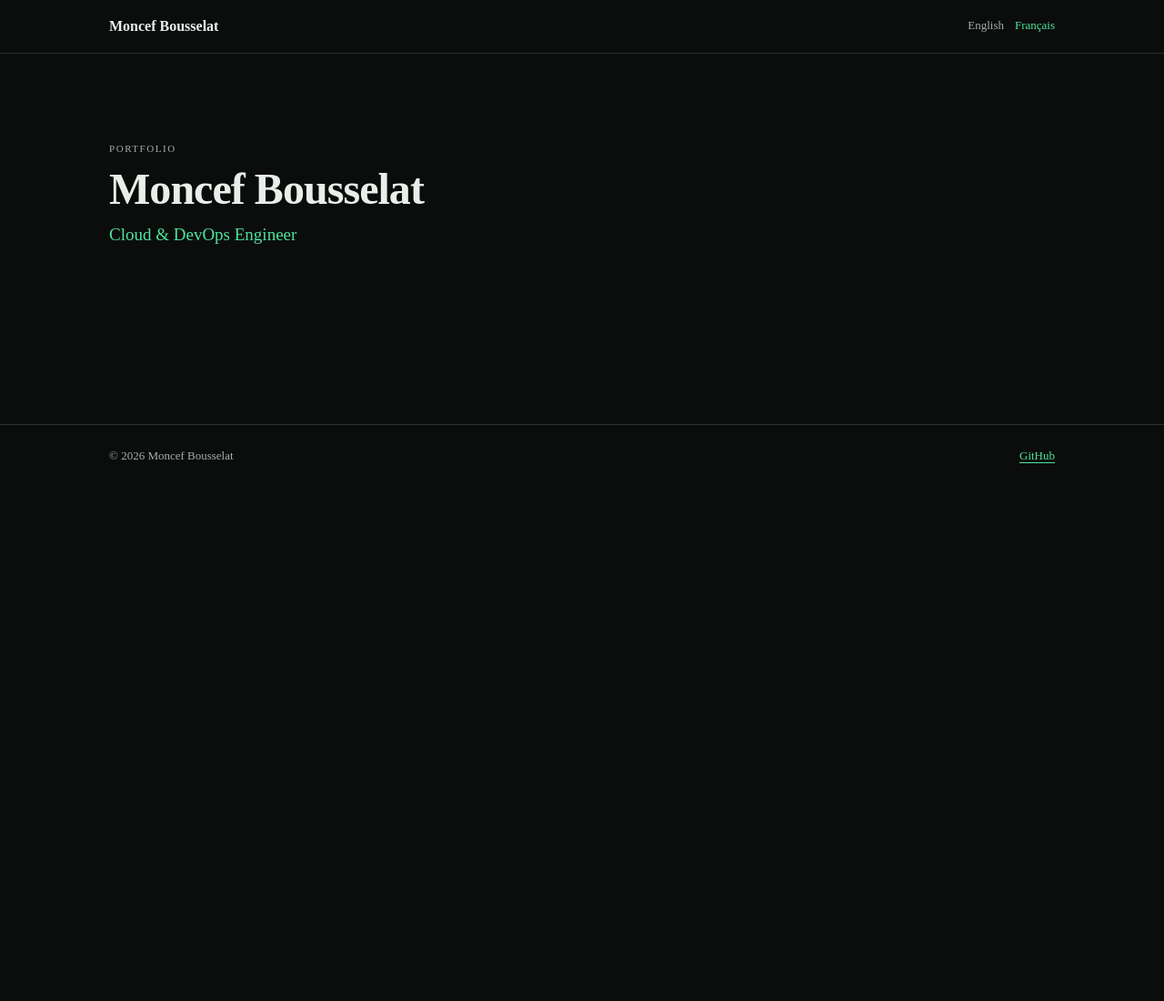
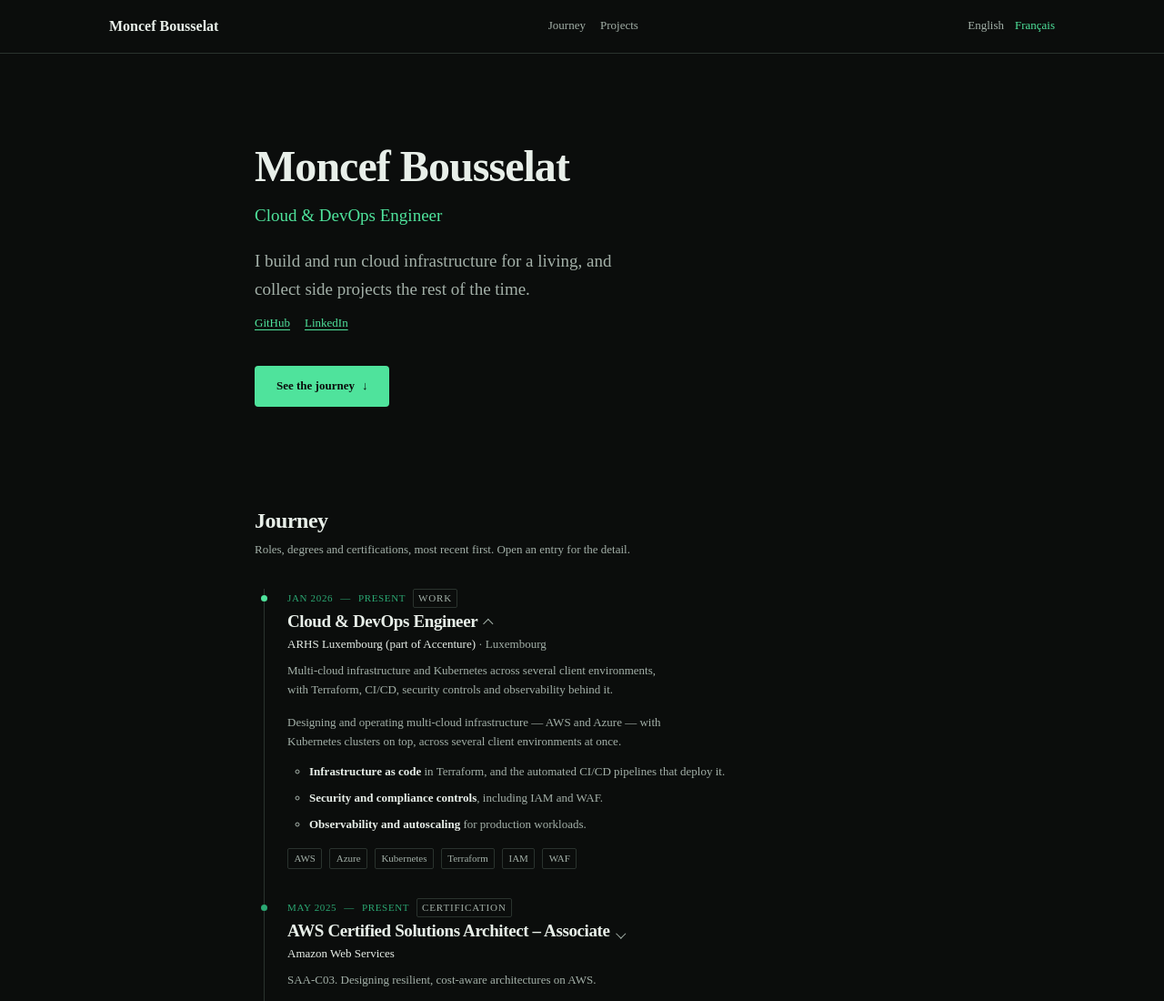
Before and after one commit to Somnef/portfolio, an Astro site in the folder site/: page / in a window 1280 px wide. Shown: the top 1100 px of the page at 91% size. Before the commit the page ends 800 px from the top, so only its background shows below. Built offline with nearby package versions, Linux system fonts and the light colour scheme; Astro itself is replaced by a stand-in of ours.

Commit message:
feat(site): add the hero and the journey timeline
The home page is now the hero plus the journey, with the call to action as an
in-page anchor so it works without JS and the timeline is one scroll away
rather than another page load.

Timeline entries are native <details>/<summary>: they expand with JavaScript
disabled and are keyboard-operable and screen-reader-labelled for free. The
first entry opens by default so the page never looks shut.

Opening animates via ::details-content behind an @supports guard for
interpolate-size. Where that is unsupported the entry opens instantly, which is
the right degradation rather than a half-working transition. It also sits inside
a prefers-reduced-motion check.

The rail is drawn as per-entry segments with the last one trimmed, so the line
stops at the final entry instead of dangling. Its width is a single custom
property on the section because the pixel avatar has to align to it later.

Related-project references resolve to the reader's locale and any that fail to
resolve are dropped rather than rendered as dead links.

Content from the previous site is rewritten tighter throughout, and the ARHS
role now carries your real description in both languages.

Verified in the built output: 11 entries, 1 open, 11 rail dots, 7
related-project links. The French page renders 11 entries with 9 fallback
notices, French labels, and the translated ARHS and SLB entries.

```diff
--- /dev/null
+++ b/site/src/components/FallbackNotice.astro
@@ -0,0 +1,24 @@
+---
+import { toLang, useTranslations } from '../i18n';
+
+const t = useTranslations(toLang(Astro.currentLocale));
+---
+
+<p class="notice" role="note">
+  {t('fallback.notice')}
+</p>
+
+<style>
+  /* Informational, not an error: it uses the accent-dim border rather than
+     anything alarming, and stays quiet enough not to outweigh the content
+     it introduces. */
+  .notice {
+    border-inline-start: 2px solid var(--color-accent-dim);
+    padding-inline-start: var(--space-3);
+    margin-block-end: var(--space-3);
+    font-family: var(--font-mono);
+    font-size: var(--text-xs);
+    color: var(--color-text-muted);
+    max-width: var(--measure);
+  }
+</style>
--- /dev/null
+++ b/site/src/components/Hero.astro
@@ -0,0 +1,100 @@
+---
+import { site } from '../config/site';
+import { toLang, useTranslations } from '../i18n';
+
+const t = useTranslations(toLang(Astro.currentLocale));
+---
+
+<section class="hero">
+  <h1>{t('site.title')}</h1>
+  <p class="role">{t('site.role')}</p>
+  <p class="tagline">{t('site.tagline')}</p>
+
+  <ul class="links">
+    <li>
+      <a href={site.github}>GitHub</a>
+    </li>
+    <li>
+      <a href={site.linkedin}>LinkedIn</a>
+    </li>
+  </ul>
+
+  <!-- The call to action is an in-page anchor, so it works with no JS and the
+       journey section is one scroll away rather than another page load. -->
+  <a class="cta" href="#journey">
+    {t('hero.cta.journey')}
+    <span class="cta-arrow" aria-hidden="true">
+      ↓
+    </span>
+  </a>
+</section>
+
+<style>
+  .hero {
+    display: flex;
+    flex-direction: column;
+    align-items: flex-start;
+    gap: var(--space-3);
+    padding-block: var(--space-9) var(--space-8);
+  }
+
+  h1 {
+    font-size: clamp(2.125rem, 7vw, var(--text-3xl));
+  }
+
+  .role {
+    font-family: var(--font-mono);
+    font-size: var(--text-lg);
+    color: var(--color-accent);
+    margin: 0;
+  }
+
+  .tagline {
+    color: var(--color-text-muted);
+    font-size: var(--text-lg);
+    max-width: 42ch;
+    margin-block-start: var(--space-2);
+  }
+
+  .links {
+    display: flex;
+    flex-wrap: wrap;
+    gap: var(--space-4);
+    list-style: none;
+    padding: 0;
+    margin: 0;
+    font-family: var(--font-mono);
+    font-size: var(--text-sm);
+  }
+
+  .cta {
+    display: inline-flex;
+    align-items: center;
+    gap: var(--space-2);
+    margin-block-start: var(--space-5);
+    padding: var(--space-3) var(--space-5);
+    background: var(--color-accent);
+    color: var(--color-on-accent);
+    font-family: var(--font-mono);
+    font-size: var(--text-sm);
+    font-weight: var(--weight-strong);
+    border-radius: var(--radius-md);
+    text-decoration: none;
+    transition:
+      background var(--duration-fast) var(--ease),
+      color var(--duration-fast) var(--ease);
+  }
+
+  .cta:hover {
+    background: var(--color-accent-dim);
+    color: var(--color-text);
+  }
+
+  .cta-arrow {
+    transition: transform var(--duration-base) var(--ease);
+  }
+
+  .cta:hover .cta-arrow {
+    transform: translateY(2px);
+  }
+</style>
--- a/site/src/components/SiteHeader.astro
+++ b/site/src/components/SiteHeader.astro
@@ -12,8 +12,17 @@ const t = useTranslations(lang);
     <a class="home" href={getRelativeLocaleUrl(lang, '/')}>
       {t('site.title')}
     </a>
-    <!-- Section links are added as their pages land, so the link checker
-         never has a dead target to find. -->
+    <nav aria-label={t('nav.label')}>
+      <ul>
+        <li>
+          <a href={`${getRelativeLocaleUrl(lang, '/')}#journey`}>{t('nav.journey')}</a>
+        </li>
+        <li>
+          <a href={getRelativeLocaleUrl(lang, '/projects/')}>{t('nav.projects')}</a>
+        </li>
+      </ul>
+    </nav>
+
     <LanguageSwitcher />
   </div>
 </header>
@@ -44,4 +53,33 @@ const t = useTranslations(lang);
   .home:hover {
     color: var(--color-accent);
   }
+
+  nav ul {
+    display: flex;
+    flex-wrap: wrap;
+    gap: var(--space-4);
+    list-style: none;
+    margin: 0;
+    padding: 0;
+    font-family: var(--font-mono);
+    font-size: var(--text-sm);
+  }
+
+  nav a {
+    color: var(--color-text-muted);
+    text-decoration: none;
+  }
+
+  nav a:hover {
+    color: var(--color-accent);
+  }
+
+  /* On a narrow screen the nav drops to its own row rather than squeezing
+     the name and the language switcher. */
+  @media (max-width: 30rem) {
+    nav {
+      order: 3;
+      flex-basis: 100%;
+    }
+  }
 </style>
--- /dev/null
+++ b/site/src/components/Timeline.astro
@@ -0,0 +1,50 @@
+---
+import TimelineEntry from './TimelineEntry.astro';
+import { toLang, useTranslations } from '../i18n';
+import { byDateDesc, getLocalized } from '../lib/content';
+
+const lang = toLang(Astro.currentLocale);
+const t = useTranslations(lang);
+
+const entries = (await getLocalized('timeline', lang)).sort(byDateDesc);
+---
+
+<section id="journey" class="journey" aria-labelledby="journey-heading">
+  <header>
+    <h2 id="journey-heading">{t('journey.heading')}</h2>
+    <p>{t('journey.intro')}</p>
+  </header>
+
+  <ol class="entries">
+    {entries.map((item, i) => (
+      <TimelineEntry item={item} open={i === 0} />
+    ))}
+  </ol>
+</section>
+
+<style>
+  .journey {
+    padding-block: var(--space-7);
+    /* The avatar in a later phase sits on this rail, so its width is a single
+       named value rather than a number repeated across components. */
+    --rail-width: 1.25rem;
+  }
+
+  header {
+    display: flex;
+    flex-direction: column;
+    gap: var(--space-2);
+    margin-block-end: var(--space-6);
+  }
+
+  header p {
+    color: var(--color-text-muted);
+    font-size: var(--text-sm);
+  }
+
+  .entries {
+    list-style: none;
+    padding: 0;
+    margin: 0;
+  }
+</style>
--- /dev/null
+++ b/site/src/components/TimelineEntry.astro
@@ -0,0 +1,329 @@
+---
+import { render } from 'astro:content';
+import { getRelativeLocaleUrl } from 'astro:i18n';
+import FallbackNotice from './FallbackNotice.astro';
+import { formatMonthYear, toLang, useTranslations } from '../i18n';
+import { resolveReference, type Localized } from '../lib/content';
+
+interface Props {
+  item: Localized<'timeline'>;
+  /** The first entry opens by default, so the page never looks collapsed-shut. */
+  open?: boolean;
+}
+
+const { item, open = false } = Astro.props;
+const { entry, isFallback } = item;
+const data = entry.data;
+
+const lang = toLang(Astro.currentLocale);
+const t = useTranslations(lang);
+
+const { Content } = await render(entry);
+
+const start = formatMonthYear(data.startDate, lang);
+const end = data.endDate ? formatMonthYear(data.endDate, lang) : t('journey.ongoing');
+
+// Resolve project references to the reader's locale, dropping any that no
+// longer resolve (a production-excluded draft, say) rather than rendering a
+// dead link.
+const related = (
+  await Promise.all(data.projects.map((ref) => resolveReference('projects', lang, ref.id)))
+).filter((p): p is NonNullable<typeof p> => p !== undefined);
+
+const projectsHref = getRelativeLocaleUrl(lang, '/projects/');
+---
+
+<li class="entry" data-kind={data.kind}>
+  <div class="rail" aria-hidden="true">
+    <span class="dot"></span>
+  </div>
+
+  <details open={open}>
+    <summary>
+      <span class="meta">
+        <time datetime={data.startDate.toISOString().slice(0, 10)}>{start}</time>
+        <span aria-hidden="true">—</span>
+        <span>{end}</span>
+        <span class="kind">{t(`journey.kind.${data.kind}` as 'journey.kind.work')}</span>
+      </span>
+      <h3>{data.title}</h3>
+      <span class="org">
+        {data.organizationUrl ? (
+          <a href={data.organizationUrl}>{data.organization}</a>
+        ) : (
+          data.organization
+        )}
+        {data.location && <span class="location">· {data.location}</span>}
+      </span>
+      <p class="summary">{data.summary}</p>
+    </summary>
+
+    <div class="body">
+      {isFallback && <FallbackNotice />}
+      <div class="prose">
+        <Content />
+      </div>
+
+      {data.tech.length > 0 && (
+        <ul class="tech" aria-label={t('projects.builtWith')}>
+          {data.tech.map((tech) => (
+            <li>{tech}</li>
+          ))}
+        </ul>
+      )}
+
+      {related.length > 0 && (
+        <div class="related">
+          <span class="related-label">{t('journey.relatedProjects')}</span>
+          <ul>
+            {related.map((p) => (
+              <li>
+                <a href={`${projectsHref}#${p.slug}`}>{p.entry.data.title}</a>
+              </li>
+            ))}
+          </ul>
+        </div>
+      )}
+
+      {data.credentialUrl && (
+        <p class="credential">
+          <a href={data.credentialUrl}>{t('journey.credential')}</a>
+        </p>
+      )}
+    </div>
+  </details>
+</li>
+
+<style>
+  .entry {
+    display: grid;
+    grid-template-columns: var(--rail-width) 1fr;
+    gap: 0 var(--space-4);
+  }
+
+  /* The rail is one continuous line made of per-entry segments, so the last
+     entry's segment is trimmed to stop the line dangling past the end. */
+  .rail {
+    position: relative;
+    display: flex;
+    justify-content: center;
+  }
+
+  .rail::before {
+    content: '';
+    position: absolute;
+    inset-block: 0;
+    inline-size: 1px;
+    background: var(--color-divider);
+  }
+
+  .entry:last-child .rail::before {
+    inset-block-end: auto;
+    block-size: var(--space-6);
+  }
+
+  .dot {
+    position: relative;
+    margin-block-start: 0.45rem;
+    inline-size: 7px;
+    block-size: 7px;
+    border-radius: 50%;
+    background: var(--color-accent-dim);
+    flex: none;
+  }
+
+  /* Current roles are the ones worth spotting first. */
+  .entry[data-kind='work'] .dot {
+    background: var(--color-accent);
+  }
+
+  details {
+    padding-block-end: var(--space-6);
+    min-width: 0;
+  }
+
+  summary {
+    cursor: pointer;
+    list-style: none;
+    display: flex;
+    flex-direction: column;
+    gap: var(--space-1);
+  }
+
+  summary::-webkit-details-marker {
+    display: none;
+  }
+
+  /* The whole summary is the control, so the focus ring belongs on it. */
+  summary:focus-visible {
+    outline: var(--focus-width) solid var(--color-focus);
+    outline-offset: var(--focus-offset);
+  }
+
+  .meta {
+    display: flex;
+    flex-wrap: wrap;
+    align-items: center;
+    gap: var(--space-2);
+    font-family: var(--font-mono);
+    font-size: var(--text-xs);
+    letter-spacing: 0.06em;
+    text-transform: uppercase;
+    color: var(--color-accent-dim);
+  }
+
+  .kind {
+    color: var(--color-text-muted);
+    border: 1px solid var(--color-divider);
+    border-radius: var(--radius-sm);
+    padding: 0.05rem 0.3rem;
+    letter-spacing: 0.08em;
+  }
+
+  h3 {
+    font-size: var(--text-lg);
+    display: flex;
+    align-items: baseline;
+    gap: var(--space-2);
+  }
+
+  /* A chevron that turns, as the only open/closed affordance. */
+  h3::after {
+    content: '';
+    inline-size: 0.4em;
+    block-size: 0.4em;
+    border-inline-end: 1.5px solid var(--color-text-muted);
+    border-block-end: 1.5px solid var(--color-text-muted);
+    transform: rotate(45deg);
+    transition: transform var(--duration-base) var(--ease);
+    flex: none;
+  }
+
+  details[open] h3::after {
+    transform: rotate(-135deg);
+  }
+
+  summary:hover h3 {
+    color: var(--color-accent);
+  }
+
+  summary:hover h3::after {
+    border-color: var(--color-accent);
+  }
+
+  .org {
+    font-size: var(--text-sm);
+    color: var(--color-text);
+  }
+
+  .org a {
+    color: inherit;
+    text-decoration-color: var(--color-divider);
+  }
+
+  .org a:hover {
+    color: var(--color-accent);
+  }
+
+  .location {
+    color: var(--color-text-muted);
+  }
+
+  .summary {
+    color: var(--color-text-muted);
+    font-size: var(--text-sm);
+    margin-block-start: var(--space-1);
+  }
+
+  .body {
+    padding-block-start: var(--space-4);
+  }
+
+  .prose :global(p) {
+    color: var(--color-text-muted);
+    font-size: var(--text-sm);
+    margin-block-end: var(--space-3);
+  }
+
+  .prose :global(ul) {
+    color: var(--color-text-muted);
+    font-size: var(--text-sm);
+    padding-inline-start: var(--space-5);
+    display: flex;
+    flex-direction: column;
+    gap: var(--space-2);
+  }
+
+  .prose :global(strong) {
+    color: var(--color-text);
+    font-weight: var(--weight-strong);
+  }
+
+  .tech {
+    display: flex;
+    flex-wrap: wrap;
+    gap: var(--space-2);
+    list-style: none;
+    padding: 0;
+    margin-block-start: var(--space-4);
+  }
+
+  .tech li {
+    font-family: var(--font-mono);
+    font-size: var(--text-xs);
+    color: var(--color-text-muted);
+    border: 1px solid var(--color-divider);
+    border-radius: var(--radius-sm);
+    padding: 0.1rem 0.4rem;
+  }
+
+  .related,
+  .credential {
+    margin-block-start: var(--space-4);
+  }
+
+  .related-label {
+    font-family: var(--font-mono);
+    font-size: var(--text-xs);
+    text-transform: uppercase;
+    letter-spacing: var(--tracking-label);
+    color: var(--color-text-muted);
+  }
+
+  .related ul {
+    display: flex;
+    flex-wrap: wrap;
+    gap: var(--space-2) var(--space-4);
+    list-style: none;
+    padding: 0;
+    margin-block-start: var(--space-2);
+    font-size: var(--text-sm);
+  }
+
+  .credential {
+    font-family: var(--font-mono);
+    font-size: var(--text-sm);
+  }
+
+  /*
+   * Opening and closing animates where the browser supports it. Guarded by
+   * @supports because ::details-content plus interpolate-size is recent; where
+   * it is missing, entries simply open instantly, which is the correct
+   * degradation rather than a broken transition.
+   */
+  @supports (interpolate-size: allow-keywords) {
+    @media (prefers-reduced-motion: no-preference) {
+      details::details-content {
+        block-size: 0;
+        overflow: hidden;
+        transition:
+          block-size var(--duration-base) var(--ease),
+          content-visibility var(--duration-base) allow-discrete;
+      }
+
+      details[open]::details-content {
+        block-size: auto;
+      }
+    }
+  }
+</style>
--- /dev/null
+++ b/site/src/config/site.ts
@@ -0,0 +1,11 @@
+/**
+ * Non-translatable site configuration: the links that are the same in every
+ * language. Translatable strings (role, tagline, labels) live in src/i18n/.
+ *
+ * No personal email here - the repo is public. The contact address is a
+ * Terraform variable, read only by the contact Lambda.
+ */
+export const site = {
+  github: 'https://github.com/Somnef',
+  linkedin: 'https://www.linkedin.com/in/moncefbousselat/',
+} as const;
--- a/site/src/content/timeline/en/arhs-cloud-devops-engineer.md
+++ b/site/src/content/timeline/en/arhs-cloud-devops-engineer.md
@@ -5,13 +5,22 @@ location: Luxembourg
 kind: work
 startDate: 2026-01-05
 summary: >-
-  Cloud and DevOps engineering in Luxembourg, building and running infrastructure
-  for client projects.
+  Multi-cloud infrastructure and Kubernetes across several client environments,
+  with Terraform, CI/CD, security controls and observability behind it.
+tech:
+  - AWS
+  - Azure
+  - Kubernetes
+  - Terraform
+  - IAM
+  - WAF
 avatarVariant: engineer
 ---
 
-Current role.
+Designing and operating multi-cloud infrastructure — AWS and Azure — with
+Kubernetes clusters on top, across several client environments at once.
 
-<!-- TODO: replace with the fuller description - responsibilities, the platforms
-     and tooling in play, and anything notable shipped. Add `tech:` to the
-     frontmatter once that is settled. -->
+- **Infrastructure as code** in Terraform, and the automated CI/CD pipelines
+  that deploy it.
+- **Security and compliance controls**, including IAM and WAF.
+- **Observability and autoscaling** for production workloads.
--- a/site/src/content/timeline/fr/arhs-cloud-devops-engineer.md
+++ b/site/src/content/timeline/fr/arhs-cloud-devops-engineer.md
@@ -5,12 +5,23 @@ location: Luxembourg
 kind: work
 startDate: 2026-01-05
 summary: >-
-  Ingénierie cloud et DevOps au Luxembourg : conception et exploitation
-  d'infrastructures pour des projets clients.
+  Infrastructures multi-cloud et Kubernetes sur plusieurs environnements clients,
+  avec Terraform, CI/CD, contrôles de sécurité et observabilité derrière.
+tech:
+  - AWS
+  - Azure
+  - Kubernetes
+  - Terraform
+  - IAM
+  - WAF
 avatarVariant: engineer
 ---
 
-Poste actuel.
+Conception et exploitation d'infrastructures multi-cloud — AWS et Azure — avec
+des clusters Kubernetes par-dessus, sur plusieurs environnements clients en
+parallèle.
 
-<!-- TODO: remplacer par la description complète, en miroir de la version
-     anglaise. -->
+- **Infrastructure as code** avec Terraform, et les pipelines CI/CD automatisés
+  qui la déploient.
+- **Contrôles de sécurité et de conformité**, dont IAM et WAF.
+- **Observabilité et mise à l'échelle automatique** des charges de production.
--- a/site/src/i18n/en.ts
+++ b/site/src/i18n/en.ts
@@ -10,8 +10,49 @@ const en = {
   'site.title': 'Moncef Bousselat',
   'site.role': 'Cloud & DevOps Engineer',
 
+  'site.tagline':
+    'I build and run cloud infrastructure for a living, and collect side projects the rest of the time.',
+
   'nav.label': 'Main',
   'nav.home': 'Home',
+  'nav.journey': 'Journey',
+  'nav.projects': 'Projects',
+
+  'hero.cta.journey': 'See the journey',
+  'hero.cta.projects': 'Browse projects',
+
+  'journey.heading': 'Journey',
+  'journey.intro':
+    'Roles, degrees and certifications, most recent first. Open an entry for the detail.',
+  'journey.ongoing': 'Present',
+  'journey.relatedProjects': 'Related projects',
+  'journey.kind.work': 'Work',
+  'journey.kind.education': 'Education',
+  'journey.kind.certification': 'Certification',
+  'journey.kind.other': 'Other',
+  'journey.credential': 'View credential',
+
+  'projects.heading': 'Projects',
+  'projects.intro':
+    'Infrastructure work first. Earlier data and machine learning projects are grouped separately.',
+  'projects.category.cloud': 'Cloud & Infrastructure',
+  'projects.category.data-ai': 'Data & AI',
+  'projects.category.development': 'Development',
+  'projects.status.active': 'Active',
+  'projects.status.completed': 'Completed',
+  'projects.status.archived': 'Archived',
+  'projects.link.repo': 'Repository',
+  'projects.link.demo': 'Demo',
+  'projects.link.article': 'Write-up',
+  'projects.link.other': 'Link',
+  'projects.readMore': 'Read more',
+  'projects.openDetails': 'Open details for',
+  'projects.close': 'Close',
+  'projects.builtWith': 'Built with',
+  'projects.empty': 'Nothing here yet.',
+
+  'fallback.notice':
+    'This entry has not been translated into French yet, so the English version is shown.',
 
   'skip.content': 'Skip to content',
 
--- a/site/src/i18n/fr.ts
+++ b/site/src/i18n/fr.ts
@@ -8,8 +8,49 @@ const fr: UIStrings = {
   'site.title': 'Moncef Bousselat',
   'site.role': 'Ingénieur Cloud & DevOps',
 
+  'site.tagline':
+    'Je conçois et exploite des infrastructures cloud au quotidien, et je collectionne les projets personnels le reste du temps.',
+
   'nav.label': 'Principal',
   'nav.home': 'Accueil',
+  'nav.journey': 'Parcours',
+  'nav.projects': 'Projets',
+
+  'hero.cta.journey': 'Voir le parcours',
+  'hero.cta.projects': 'Voir les projets',
+
+  'journey.heading': 'Parcours',
+  'journey.intro':
+    'Postes, diplômes et certifications, du plus récent au plus ancien. Ouvrez une entrée pour le détail.',
+  'journey.ongoing': "Aujourd'hui",
+  'journey.relatedProjects': 'Projets associés',
+  'journey.kind.work': 'Expérience',
+  'journey.kind.education': 'Formation',
+  'journey.kind.certification': 'Certification',
+  'journey.kind.other': 'Autre',
+  'journey.credential': 'Voir la certification',
+
+  'projects.heading': 'Projets',
+  'projects.intro':
+    "Les travaux d'infrastructure d'abord. Les projets data et machine learning plus anciens sont regroupés à part.",
+  'projects.category.cloud': 'Cloud & Infrastructure',
+  'projects.category.data-ai': 'Data & IA',
+  'projects.category.development': 'Développement',
+  'projects.status.active': 'En cours',
+  'projects.status.completed': 'Terminé',
+  'projects.status.archived': 'Archivé',
+  'projects.link.repo': 'Dépôt',
+  'projects.link.demo': 'Démo',
+  'projects.link.article': 'Article',
+  'projects.link.other': 'Lien',
+  'projects.readMore': 'En savoir plus',
+  'projects.openDetails': 'Ouvrir les détails de',
+  'projects.close': 'Fermer',
+  'projects.builtWith': 'Technologies',
+  'projects.empty': 'Rien pour le moment.',
+
+  'fallback.notice':
+    "Cette entrée n'est pas encore traduite en français : la version anglaise est affichée.",
 
   'skip.content': 'Aller au contenu',
 
--- a/site/src/i18n/index.ts
+++ b/site/src/i18n/index.ts
@@ -39,6 +39,15 @@ export function pathWithoutLocale(url: URL): string {
   return url.pathname;
 }
 
+/** Month and year only - what a timeline needs, rather than an exact day. */
+export function formatMonthYear(date: Date, lang: Lang): string {
+  return new Intl.DateTimeFormat(lang, {
+    year: 'numeric',
+    month: 'short',
+    timeZone: 'UTC',
+  }).format(date);
+}
+
 /** Dates rendered in the reader's locale rather than a fixed format. */
 export function formatDate(date: Date, lang: Lang): string {
   return new Intl.DateTimeFormat(lang, {
--- a/site/src/pages/index.astro
+++ b/site/src/pages/index.astro
@@ -1,37 +1,23 @@
 ---
+import Hero from '../components/Hero.astro';
+import Timeline from '../components/Timeline.astro';
 import BaseLayout from '../layouts/BaseLayout.astro';
 import { toLang, useTranslations } from '../i18n';
 
-// The real hero, timeline and projects arrive in phase 3. This page exists so
-// the base layout, design tokens and i18n routing are verifiable on their own.
-const lang = toLang(Astro.currentLocale);
-const t = useTranslations(lang);
+const t = useTranslations(toLang(Astro.currentLocale));
 ---
 
-<BaseLayout
-  title={`${t('site.title')} — ${t('site.role')}`}
-  description={`Portfolio of ${t('site.title')}, ${t('site.role')}.`}
->
-  <section class="hero">
-    <p class="label">Portfolio</p>
-    <h1>{t('site.title')}</h1>
-    <p class="role">{t('site.role')}</p>
-  </section>
+<BaseLayout title={`${t('site.title')} — ${t('site.role')}`} description={t('site.tagline')}>
+  <div class="wrap">
+    <Hero />
+    <Timeline />
+  </div>
 </BaseLayout>
 
 <style>
-  .hero {
-    display: flex;
-    flex-direction: column;
-    gap: var(--space-2);
-    max-width: var(--width-wide);
+  .wrap {
+    max-width: var(--width-content);
     margin-inline: auto;
-    padding: var(--space-9) var(--space-5);
-  }
-
-  .role {
-    font-family: var(--font-mono);
-    color: var(--color-accent);
-    font-size: var(--text-lg);
+    padding-inline: var(--space-5);
   }
 </style>
```
